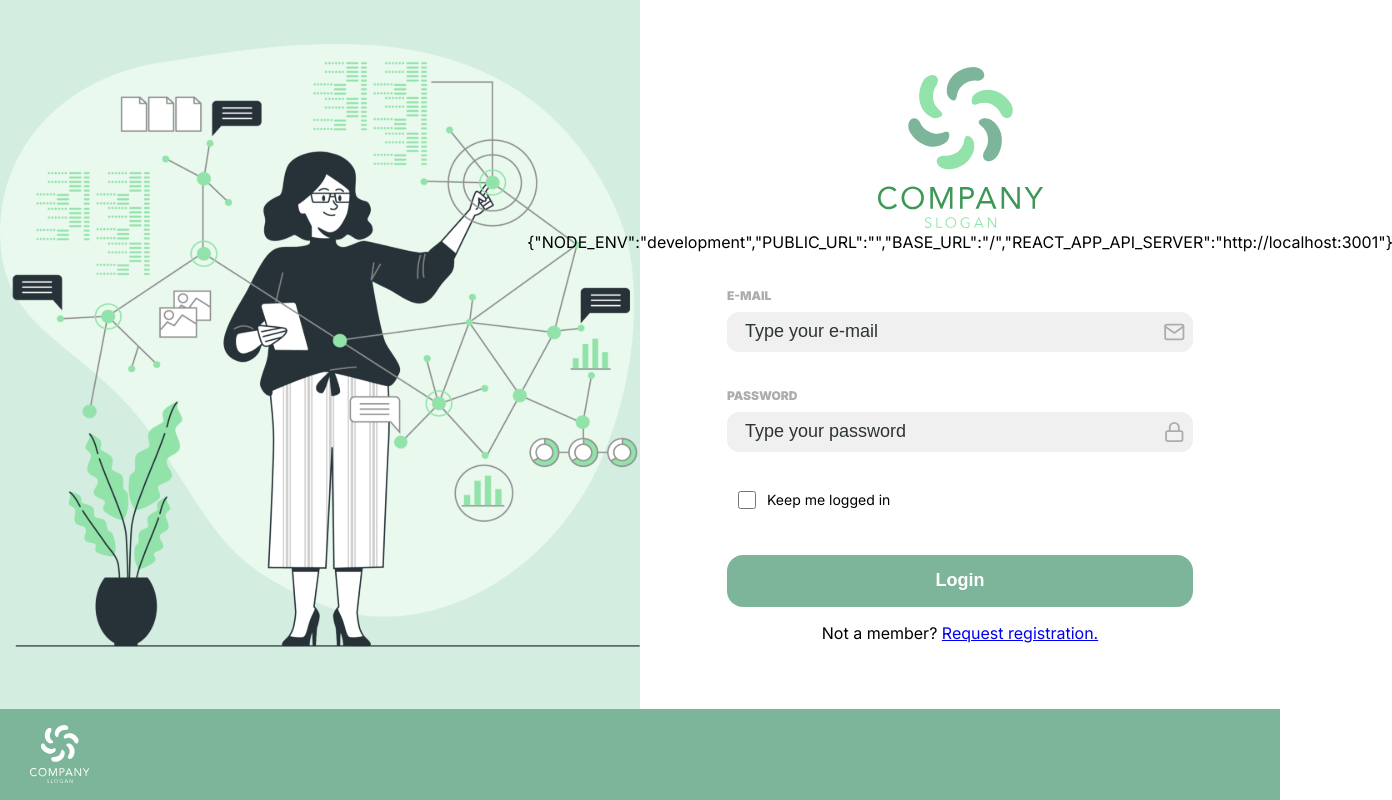
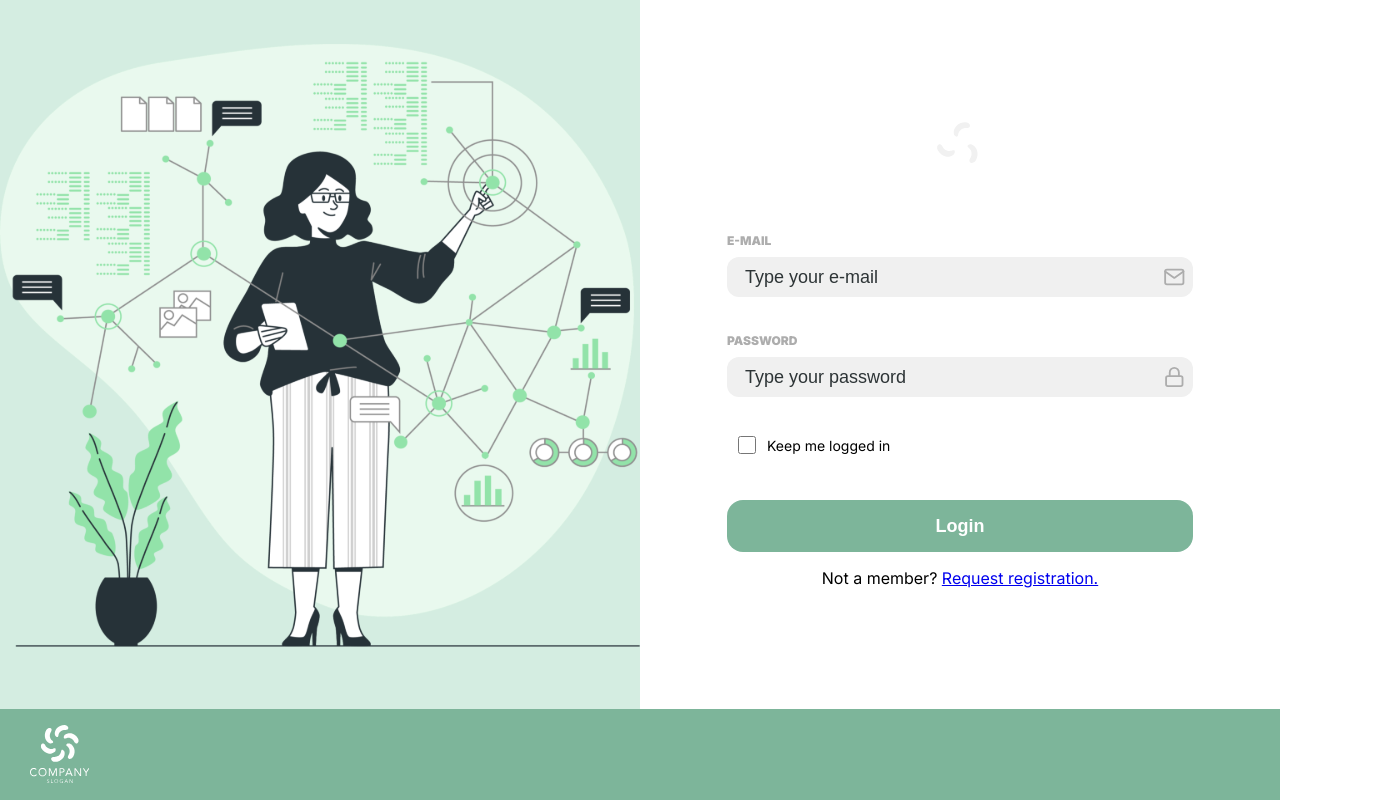
Before and after one commit to voskanvl/NEOCLAIMS, a React (Create React App) app: page /login in a window 1280 px wide. Shown: the whole page, 1392 px wide, since content can reach past the window. Built offline with nearby package versions, Linux system fonts and the light colour scheme.

Commit message:
fix type svg.tsx

```diff
--- a/src/features/aside/Aside.tsx
+++ b/src/features/aside/Aside.tsx
@@ -1,10 +1,10 @@
 import { memo, useEffect, useRef } from "react"
 import style from "./aside.module.sass"
-import { svg } from "../svg/svg"
+import { svg, TSvg } from "../svg/svg"
 import { useAppSelector } from "../../app/hooks"
 
 export const Aside = () => {
-    const refs: { slug: string, name: string }[] = [
+    const refs: { slug: keyof TSvg, name: string }[] = [
         { slug: 'home', name: 'Home' },
         { slug: 'globe', name: 'Service' },
         { slug: 'archive', name: 'Storage' },
--- a/src/features/svg/svg.tsx
+++ b/src/features/svg/svg.tsx
@@ -1,3 +1,12 @@
+const email = <svg viewBox="0 0 40 40" width="40" height="40" fill="none">
+    <use xlinkHref="/icon-sprite.svg#mail"></use>
+</svg>
+const seal = <svg viewBox="0 0 40 40" width="40" height="40" fill="none">
+    <use xlinkHref="/icon-sprite.svg#lock"></use>
+</svg>
+const sloganSvgFooter = <svg width="59.44" height="58" viewBox="0 0 165 161" fill="#fff">
+    <use xlinkHref="/icon-sprite.svg#sloganWhite"></use>
+</svg>
 const burger = (
     <svg viewBox="0 0 24 24" width="24" height="24" fill="none">
         <use xlinkHref="/icon-sprite.svg#burger"></use>
@@ -59,7 +68,7 @@ const search = (
     </svg>
 )
 
-export const svg: { [key: string]: JSX.Element } = {
+export const svg = {
     slogan,
     home,
     globe,
@@ -71,5 +80,9 @@ export const svg: { [key: string]: JSX.Element } = {
     search,
     logout,
     bell,
-    burger
+    burger,
+    sloganSvgFooter,
+    seal,
+    email
 }
+export type TSvg = typeof svg
--- a/src/pages/Login.tsx
+++ b/src/pages/Login.tsx
@@ -5,19 +5,9 @@ import { Input } from "../features/input/Input"
 import style from "./login.module.sass"
 import { login } from "../app/login"
 import { useAppDispatch, useAppSelector } from "../app/hooks"
+import { svg } from "../features/svg/svg"
 
-const emailSvg = <svg viewBox="0 0 40 40" width="40" height="40" fill="none">
-    <use xlinkHref="/icon-sprite.svg#mail"></use>
-</svg>
-const sealSvg = <svg viewBox="0 0 40 40" width="40" height="40" fill="none">
-    <use xlinkHref="/icon-sprite.svg#lock"></use>
-</svg>
-const sloganSvg = <svg width="165" height="161" viewBox="0 0 165 161">
-    <use xlinkHref="/icon-sprite.svg#slogan"></use>
-</svg>
-const sloganSvgFooter = <svg width="59.44" height="58" viewBox="0 0 165 161" fill="#fff">
-    <use xlinkHref="/icon-sprite.svg#sloganWhite"></use>
-</svg>
+
 export const Login: FC = (props) => {
     const [email, setEmail] = useState("")
     const [password, setPassword] = useState("")
@@ -47,10 +37,9 @@ export const Login: FC = (props) => {
             }
             <section className={style.layout__right}>
                 <form className={style.panel}>
-                    <div>{sloganSvg}</div>
-                    <div>{JSON.stringify(process.env)}</div>
-                    <Input svg={emailSvg} label={"e-mail"} placeholder={"Type your e-mail"} onChange={ev => setEmail(ev.currentTarget.value)} />
-                    <Input svg={sealSvg} label={"password"} placeholder={"Type your password"} onChange={ev => setPassword(ev.currentTarget.value)} />
+                    <div>{svg.slogan}</div>
+                    <Input svg={svg.email} label={"e-mail"} placeholder={"Type your e-mail"} onChange={ev => setEmail(ev.currentTarget.value)} />
+                    <Input svg={svg.seal} label={"password"} placeholder={"Type your password"} onChange={ev => setPassword(ev.currentTarget.value)} />
                     <div className={style.checkbox}>
                         <div className={style.checkbox__decorator}>
                             <input className={style.checkbox__input} type="checkbox" />
@@ -65,7 +54,7 @@ export const Login: FC = (props) => {
             </section>
         </main>
         <footer className={style.footer}>
-            <div className={style.fooler__logo}>{sloganSvgFooter}</div>
+            <div className={style.fooler__logo}>{svg.sloganSvgFooter}</div>
         </footer>
     </div>
 }
```
